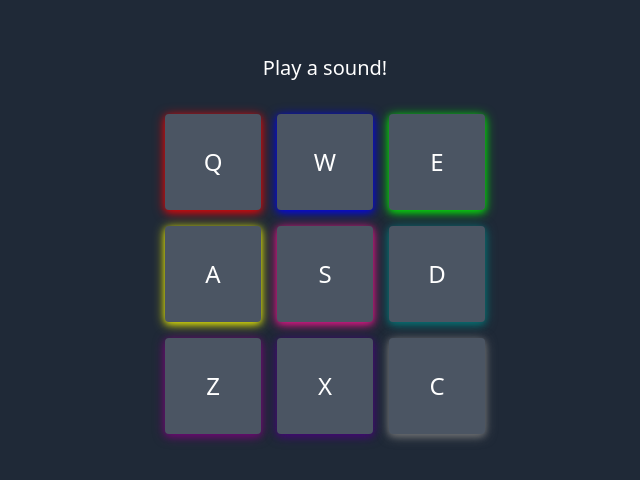
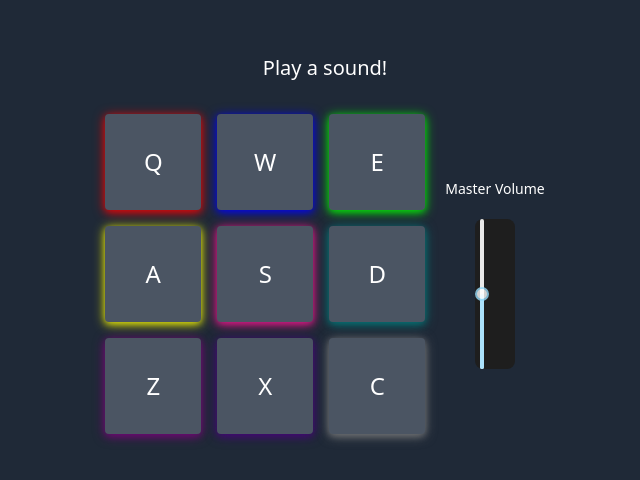
Before and after one commit to ZohalMirkhel/drum-machine, a React (Create React App) app: page / in a window 1280 px wide. Shown: the part 156-636 px from the top of the page, without its empty margins (315-955 px from the left). Built offline with nearby package versions, Linux system fonts and the light colour scheme; the HTML template or start-up script is replaced by a standard one.

Commit message:
Worked on the design of the website.

```diff
--- a/package.json
+++ b/package.json
@@ -7,6 +7,7 @@
     "@testing-library/react": "^13.4.0",
     "@testing-library/user-event": "^13.5.0",
     "howler": "^2.2.4",
+    "rc-slider": "^11.1.5",
     "react": "^18.3.1",
     "react-dom": "^18.3.1",
     "react-scripts": "5.0.1",
--- a/src/App.jsx
+++ b/src/App.jsx
@@ -3,27 +3,30 @@ import { Howl } from 'howler';
 import Display from './components/Display';
 import ButtonPanel from './components/ButtonPanel';
 import KeyHandler from './components/KeyHandler';
+import Slider from 'rc-slider';
+import 'rc-slider/assets/index.css';
 
 const bankOne = [
-  { keyCode: 81, keyTrigger: 'Q', id: 'Heater-1', url: '/sounds/Heater-1.mp3'},
-  { keyCode: 87, keyTrigger: 'W', id: 'Heater-2', url: '/sounds/Heater-2.mp3'},
-  { keyCode: 69, keyTrigger: 'E', id: 'Heater-3', url: '/sounds/Heater-3.mp3'},
-  { keyCode: 65, keyTrigger: 'A', id: 'Heater-4', url: '/sounds/Heater-4_1.mp3'},
-  { keyCode: 83, keyTrigger: 'S', id: 'Clap', url: '/sounds/Heater-6.mp3'},
-  { keyCode: 68, keyTrigger: 'D', id: 'Open-HH', url: '/sounds/Dsc_Oh.mp3'},
-  { keyCode: 90, keyTrigger: 'Z', id: "Kick-n'-Hat", url: '/sounds/Kick_n_Hat.mp3'},
-  { keyCode: 88, keyTrigger: 'X', id: 'Kick', url: '/sounds/RP4_KICK_1.mp3'},
-  { keyCode: 67, keyTrigger: 'C', id: 'Closed-HH', url: '/sounds/Cev_H2.mp3'}
+  { keyCode: 81, keyTrigger: 'Q', id: 'Heater-1', url: '/sounds/Heater-1.mp3' },
+  { keyCode: 87, keyTrigger: 'W', id: 'Heater-2', url: '/sounds/Heater-2.mp3' },
+  { keyCode: 69, keyTrigger: 'E', id: 'Heater-3', url: '/sounds/Heater-3.mp3' },
+  { keyCode: 65, keyTrigger: 'A', id: 'Heater-4', url: '/sounds/Heater-4_1.mp3' },
+  { keyCode: 83, keyTrigger: 'S', id: 'Clap', url: '/sounds/Heater-6.mp3' },
+  { keyCode: 68, keyTrigger: 'D', id: 'Open-HH', url: '/sounds/Dsc_Oh.mp3' },
+  { keyCode: 90, keyTrigger: 'Z', id: "Kick-n'-Hat", url: '/sounds/Kick_n_Hat.mp3' },
+  { keyCode: 88, keyTrigger: 'X', id: 'Kick', url: '/sounds/RP4_KICK_1.mp3' },
+  { keyCode: 67, keyTrigger: 'C', id: 'Closed-HH', url: '/sounds/Cev_H2.mp3' }
 ];
 
 function App() {
   const [display, setDisplay] = useState('');
   const [shadowVisible, setShadowVisible] = useState(false);
+  const [volume, setVolume] = useState(0.5);
 
   const playSound = (soundUrl, keyTrigger, clipId) => {
     const sound = new Howl({
       src: [soundUrl],
-      volume: 0.5,
+      volume: volume,
       loop: false
     });
     sound.play();
@@ -31,11 +34,33 @@ function App() {
 
     const audioElement = document.getElementById(keyTrigger);
     if (audioElement) {
-    audioElement.currentTime = 0;
-    audioElement.play();
+      audioElement.currentTime = 0;
+      audioElement.play();
     }
     setShadowVisible(true);
     setTimeout(() => setShadowVisible(false), 2000);
+  };
+
+  const sliderStyles = {
+    height: '150px',
+    width: '40px',
+    background: '#1e1e1e',
+    borderRadius: '8px',
+    marginTop: '20px',
+  };
+
+  const volumeControlStyles = {
+    display: 'flex',
+    alignItems: 'center',
+    flexDirection: 'column',
+    justifyContent: 'center',
+    marginLeft: '20px',
+  };
+
+  const layoutStyles = {
+    display: 'flex',
+    alignItems: 'center',
+    justifyContent: 'center',
   };
 
   return (
@@ -44,9 +69,23 @@ function App() {
       <div className="relative">
         <div
           className={`absolute inset-0 ${shadowVisible ? 'bg-gradient-to-r from-red-500 via-blue-500 to-green-500 opacity-30 filter blur-xl' : 'opacity-0'} transition-opacity duration-1000`}
+          style={{ boxShadow: shadowVisible ? '0px 0px 40px 20px rgba(0,0,0,0.5)' : 'none' }}
         />
-        <div className="relative z-10">
+        <div className="relative z-10" style={layoutStyles}>
           <ButtonPanel playSound={playSound} />
+          <div style={volumeControlStyles}>
+            <label htmlFor="volume" className="block text-sm">Master Volume</label>
+            <Slider
+              id="volume"
+              vertical
+              min={0}
+              max={1}
+              step={0.01}
+              value={volume}
+              onChange={(value) => setVolume(value)}
+              style={sliderStyles}
+            />
+          </div>
         </div>
       </div>
       <KeyHandler bank={bankOne} playSound={playSound} />
--- a/src/components/DrumPad.jsx
+++ b/src/components/DrumPad.jsx
@@ -1,14 +1,19 @@
-import React from 'react';
+import React, { useState } from 'react';
 
 function DrumPad({ pad, playSound }) {
+    const [isActive, setIsActive] = useState(false);
+
     const handleClick = () => {
         playSound(pad.url, pad.keyTrigger, pad.id);
+        setIsActive(true);
+        setTimeout(() => setIsActive(false), 600);
     };
 
     return (
         <button
             id={pad.id}
-      className="drum-pad w-24 h-24 rounded flex items-center justify-center text-2xl bg-gray-600 shadow-lg"
+            className={`drum-pad w-24 h-24 rounded flex items-center justify-center text-2xl
+            ${isActive ? 'bg-mint' : 'bg-gray-600'} shadow-lg`}
             style={{ boxShadow: pad.shadow }}
             onClick={handleClick}
         >
```
Also changed, not shown: 1 other file (tests, documents, lock files or other folders). Lines whose indentation alone changed are shown as unchanged.
